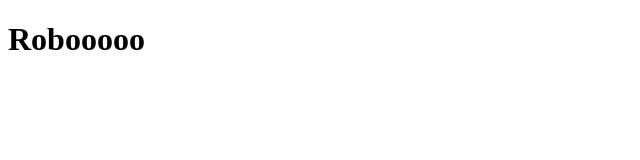
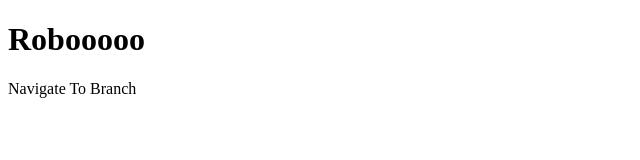
Before and after one commit to Deneesan-1/GitTest, a plain HTML site: page index.html in a window 1280 px wide. Shown: the whole page, without its empty margins (0-640 px from the left). Drawn offline with Linux system fonts and the light colour scheme.

Commit message:
changep1

```diff
--- a/index.html
+++ b/index.html
@@ -7,5 +7,6 @@
 </head>
 <body>
     <h1>Robooooo</h1>
+    <p>Navigate To Branch</p>
 </body>
 </html>
```
